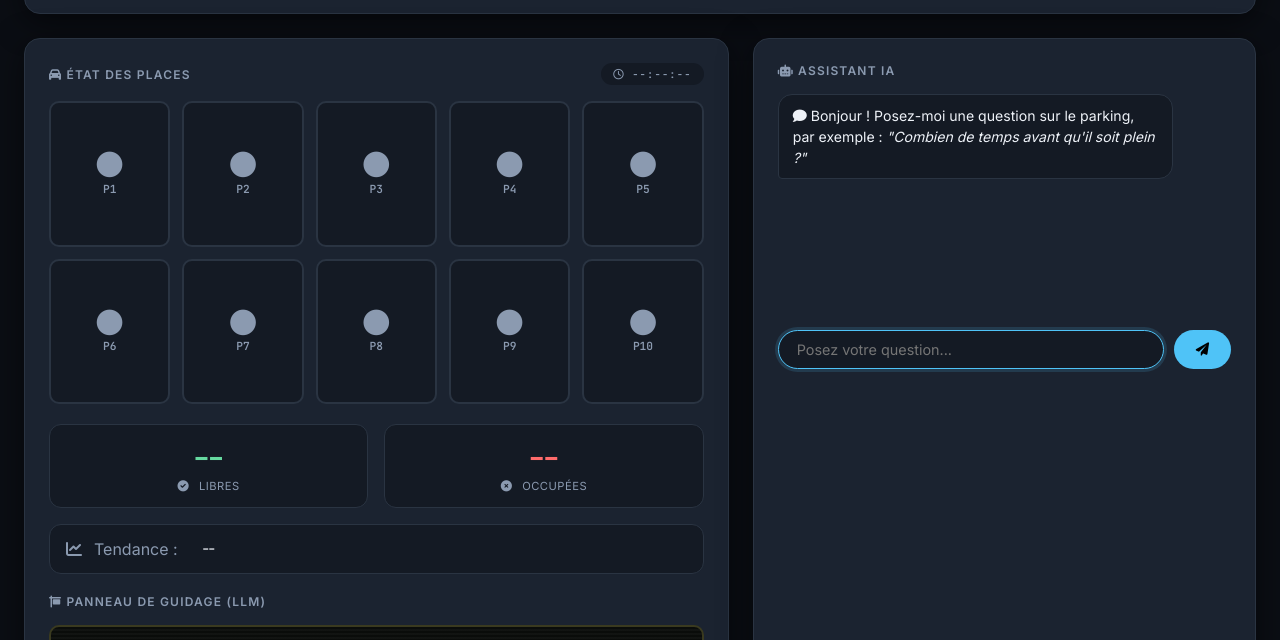
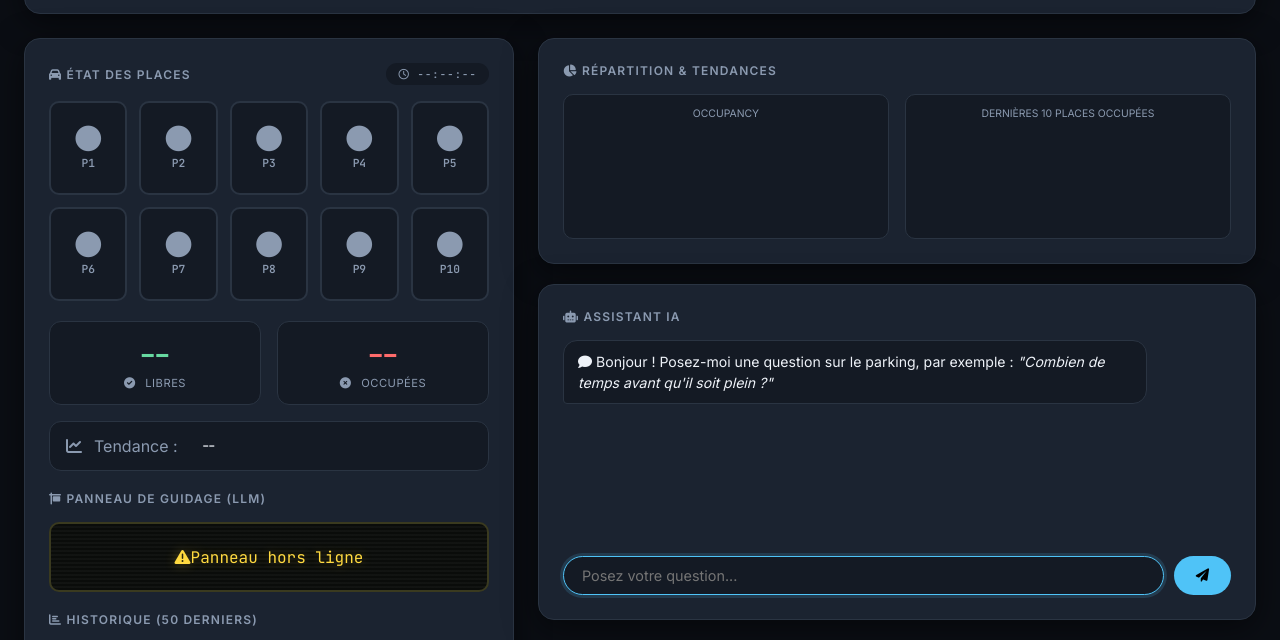
Before and after one commit to RihabN/smart-parking-frontend, a plain HTML site: page index.html in a window 1280 px wide. Shown: the part 92-732 px from the top of the page. Drawn offline with nearby package versions, Linux system fonts and the light colour scheme; no server answers; some icons are missing.

Commit message:
Enhance chart layout and update chart logic
Added chart containers and updated chart functionality.

```diff
--- a/index.html
+++ b/index.html
@@ -322,12 +322,32 @@
       50% { text-shadow: 0 0 20px rgba(255,217,61,0.8); }
     }
 
-    /* CHART */
+    /* CHART CONTAINERS */
     .chart-container { height: 140px; margin-top: 12px; }
+    .mini-chart-container { height: 100px; margin-top: 8px; }
+    .charts-grid {
+      display: grid;
+      grid-template-columns: 1fr 1fr;
+      gap: 16px;
+      margin-top: 12px;
+    }
+    .charts-grid .chart-box {
+      background: var(--bg-soft);
+      border-radius: 10px;
+      padding: 12px;
+      border: 1px solid var(--panel-border);
+    }
+    .charts-grid .chart-box .chart-label {
+      font-size: 0.65rem;
+      text-transform: uppercase;
+      color: var(--text-dim);
+      text-align: center;
+      margin-bottom: 6px;
+    }
 
     /* CHAT */
     .chat-log {
-      height: 220px;
+      height: 200px;
       overflow-y: auto;
       display: flex;
       flex-direction: column;
@@ -433,6 +453,7 @@
 
   <div class="main-grid">
 
+    <!-- COLONNE GAUCHE -->
     <div class="card">
       <div class="card-title">
         <span><i class="fas fa-car"></i> État des places</span>
@@ -472,6 +493,28 @@
       </div>
     </div>
 
+    <!-- COLONNE DROITE -->
+    <div>
+      <!-- Carte des graphiques supplémentaires -->
+      <div class="card" style="margin-bottom:20px;">
+        <div class="card-title"><span><i class="fas fa-chart-pie"></i> Répartition &amp; Tendances</span></div>
+        <div class="charts-grid">
+          <div class="chart-box">
+            <div class="chart-label">Occupancy</div>
+            <div style="height:100px;">
+              <canvas id="doughnutChart"></canvas>
+            </div>
+          </div>
+          <div class="chart-box">
+            <div class="chart-label">Dernières 10 places occupées</div>
+            <div style="height:100px;">
+              <canvas id="barChart"></canvas>
+            </div>
+          </div>
+        </div>
+      </div>
+
+      <!-- Carte du chat -->
       <div class="card">
         <div class="card-title"><span><i class="fas fa-robot"></i> Assistant IA</span></div>
         <div class="chat-log" id="chatLog">
@@ -481,6 +524,7 @@
           <input type="text" id="chatInput" placeholder="Posez votre question..." autocomplete="off" />
           <button type="submit" id="chatSend"><i class="fas fa-paper-plane"></i></button>
         </form>
+      </div>
     </div>
 
   </div>
@@ -494,6 +538,7 @@
     const TOTAL_SLOTS = 10;
     const REFRESH_INTERVAL = 3000;
 
+    // DOM refs
     const bayGrid = document.getElementById("bayGrid");
     const freeCount = document.getElementById("freeCount");
     const occCount = document.getElementById("occCount");
@@ -508,8 +553,12 @@
     const lastUpdate = document.getElementById("lastUpdate");
     const themeToggle = document.getElementById("themeToggle");
 
-    let chartInstance = null;
+    // Chart instances
+    let historyChartInstance = null;
+    let doughnutChartInstance = null;
+    let barChartInstance = null;
 
+    // Build bay grid
     for (let i = 0; i < TOTAL_SLOTS; i++) {
       const bay = document.createElement("div");
       bay.className = "bay";
@@ -541,6 +590,7 @@
       }
     }
 
+    // API calls
     async function fetchStatus() {
       const res = await fetch(`${API_BASE}/api/status`);
       return res.json();
@@ -558,6 +608,7 @@
       return res.json();
     }
 
+    // Refresh functions
     async function refreshStatus() {
       refreshBtn.classList.add("loading");
       refreshLabel.textContent = "Mise à jour...";
@@ -569,6 +620,8 @@
         freeCount.textContent = data.available;
         occCount.textContent = data.occupied;
         updateTimestamp();
+        // Update doughnut chart with latest data
+        updateDoughnutChart(data.available, data.occupied);
       } catch (e) {
         setConnection(false);
       } finally {
@@ -600,7 +653,89 @@
       }
     }
 
-    async function refreshChart() {
+    // Chart update functions
+    function updateDoughnutChart(available, occupied) {
+      const ctx = document.getElementById("doughnutChart").getContext("2d");
+      if (doughnutChartInstance) doughnutChartInstance.destroy();
+
+      const textColor = getComputedStyle(document.documentElement).getPropertyValue('--text').trim() || '#eef2f8';
+      const dimColor = getComputedStyle(document.documentElement).getPropertyValue('--text-dim').trim() || '#8b9ab0';
+
+      doughnutChartInstance = new Chart(ctx, {
+        type: "doughnut",
+        data: {
+          labels: ["Libres", "Occupées"],
+          datasets: [{
+            data: [available, occupied],
+            backgroundColor: ["#66d9a0", "#ff6b6b"],
+            borderColor: [textColor, textColor],
+            borderWidth: 1
+          }]
+        },
+        options: {
+          responsive: true,
+          maintainAspectRatio: false,
+          cutout: "60%",
+          plugins: {
+            legend: {
+              labels: { color: dimColor, font: { size: 8 }, boxWidth: 8 }
+            }
+          }
+        }
+      });
+    }
+
+    async function refreshBarChart() {
+      try {
+        const data = await fetchHistory(10);
+        if (!data || data.length === 0) return;
+        const labels = data.map(d => new Date(d.timestamp).toLocaleTimeString());
+        const occupied = data.map(d => d.occupied);
+
+        const ctx = document.getElementById("barChart").getContext("2d");
+        if (barChartInstance) barChartInstance.destroy();
+
+        const textColor = getComputedStyle(document.documentElement).getPropertyValue('--text').trim() || '#eef2f8';
+        const dimColor = getComputedStyle(document.documentElement).getPropertyValue('--text-dim').trim() || '#8b9ab0';
+
+        barChartInstance = new Chart(ctx, {
+          type: "bar",
+          data: {
+            labels: labels,
+            datasets: [{
+              label: "Occupées",
+              data: occupied,
+              backgroundColor: "#ff6b6b",
+              borderColor: "#ff6b6b",
+              borderWidth: 1
+            }]
+          },
+          options: {
+            responsive: true,
+            maintainAspectRatio: false,
+            plugins: {
+              legend: {
+                labels: { color: dimColor, font: { size: 8 }, boxWidth: 8 }
+              }
+            },
+            scales: {
+              x: {
+                ticks: { color: dimColor, font: { size: 6 }, maxTicksLimit: 10 },
+                grid: { display: false }
+              },
+              y: {
+                ticks: { color: dimColor, font: { size: 6 }, stepSize: 2 },
+                grid: { color: 'rgba(255,255,255,0.05)' }
+              }
+            }
+          }
+        });
+      } catch (e) {
+        console.warn("Bar chart error", e);
+      }
+    }
+
+    async function refreshHistoryChart() {
       try {
         const data = await fetchHistory(50);
         if (!data || data.length === 0) return;
@@ -609,12 +744,12 @@
         const occupied = data.map(d => d.occupied);
 
         const ctx = document.getElementById("historyChart").getContext("2d");
-        if (chartInstance) chartInstance.destroy();
+        if (historyChartInstance) historyChartInstance.destroy();
 
         const textColor = getComputedStyle(document.documentElement).getPropertyValue('--text').trim() || '#eef2f8';
         const dimColor = getComputedStyle(document.documentElement).getPropertyValue('--text-dim').trim() || '#8b9ab0';
 
-        chartInstance = new Chart(ctx, {
+        historyChartInstance = new Chart(ctx, {
           type: "line",
           data: {
             labels: labels,
@@ -665,15 +800,20 @@
           }
         });
       } catch (e) {
-        console.warn("Chart error", e);
+        console.warn("History chart error", e);
       }
     }
 
     async function refreshAll() {
       await refreshStatus();
-      await Promise.all([refreshPrediction(), refreshChart()]);
+      await Promise.all([
+        refreshPrediction(),
+        refreshHistoryChart(),
+        refreshBarChart()
+      ]);
     }
 
+    // Event listeners
     refreshBtn.addEventListener("click", async () => {
       await refreshAll();
       await refreshGuidance();
@@ -684,9 +824,13 @@
       const next = current === "light" ? "dark" : "light";
       document.documentElement.setAttribute("data-theme", next);
       themeToggle.innerHTML = next === "light" ? '<i class="fas fa-moon"></i>' : '<i class="fas fa-sun"></i>';
-      refreshChart();
+      // Redraw charts with new colors
+      refreshHistoryChart();
+      refreshBarChart();
+      // Doughnut is recreated each time via refreshStatus
     });
 
+    // Chat
     const chatLog = document.getElementById("chatLog");
     const chatForm = document.getElementById("chatForm");
     const chatInput = document.getElementById("chatInput");
@@ -724,6 +868,7 @@
       }
     });
 
+    // Initialisation
     (async function init() {
       await refreshAll();
       await refreshGuidance();
```
Lines whose indentation alone changed are shown as unchanged.
